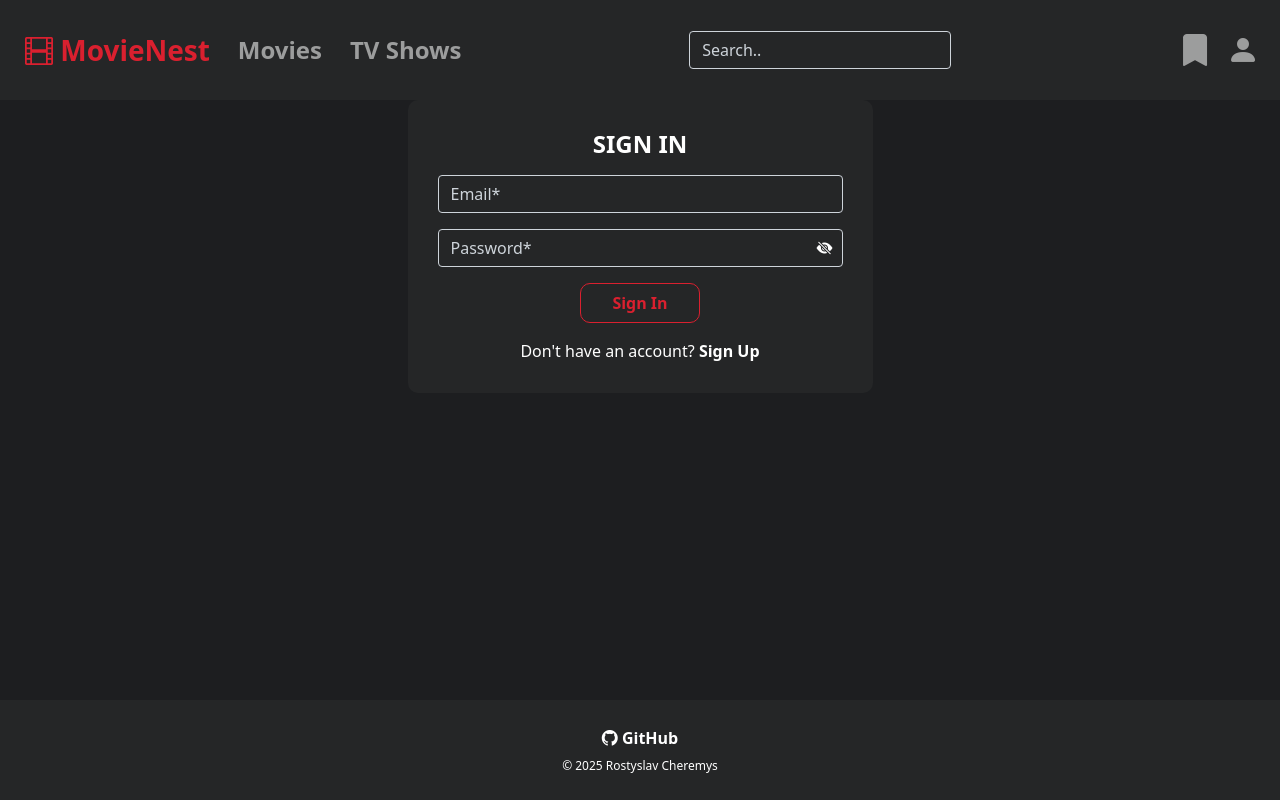
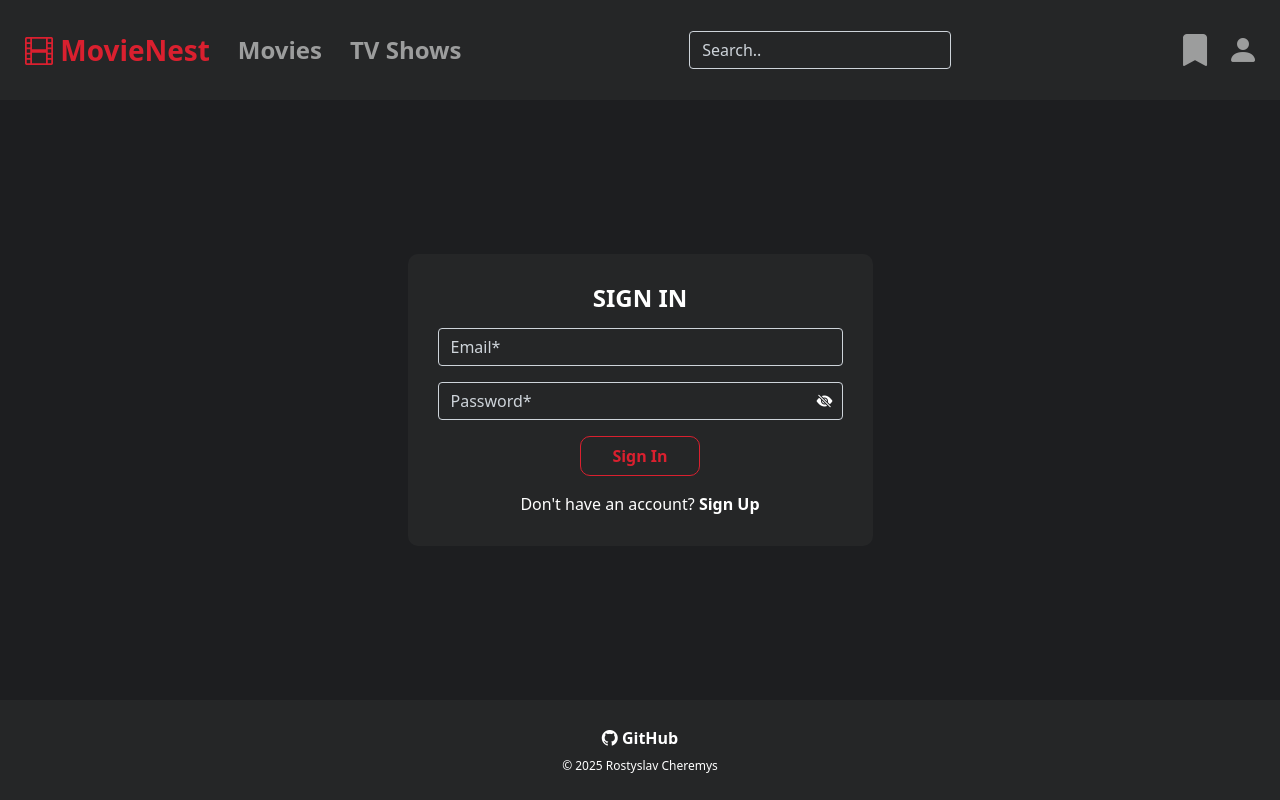
Before and after one commit to rostikcheremys/movies-catalog, a Next.js app: page /profile/sign-in in a window 1280 px wide. Built offline with nearby package versions, Linux system fonts and the light colour scheme; no server answers.

Commit message:
update search

```diff
--- a/src/app/components/NavBar/styles.css
+++ b/src/app/components/NavBar/styles.css
@@ -62,6 +62,19 @@
     min-width: 250px;
 }
 
+.search-item .form-control{
+    border: 1px solid #ced4da;
+    background-color: #252627;
+    border-radius: 4px;
+    transition: border-color 0.2s;
+    color: white;
+}
+
+.search-item input::placeholder {
+    color: #ced4da;
+    opacity: 1;
+}
+
 .navbar-action {
     display: flex;
     list-style: none;
--- a/src/app/profile/styles.css
+++ b/src/app/profile/styles.css
@@ -1,3 +1,11 @@
+.container {
+    display: flex;
+    justify-content: center;
+    align-items: center;
+    width: 100%;
+    height: 100%;
+}
+
 .profile-wrapper {
     display: flex;
     justify-content: center;
@@ -91,7 +99,7 @@
     cursor: pointer;
 }
 
-.item-form input.form-control, .item-form select.form-select, .search-item input.form-control{
+.item-form input.form-control, .item-form select.form-select{
     border: 1px solid #ced4da;
     background-color: #252627;
     border-radius: 4px;
@@ -104,7 +112,7 @@
     background-color: rgba(255, 0, 0, 0.1);
 }
 
-.item-form input::placeholder, .search-item input::placeholder {
+.item-form input::placeholder {
     color: #ced4da;
     opacity: 1;
 }
```
